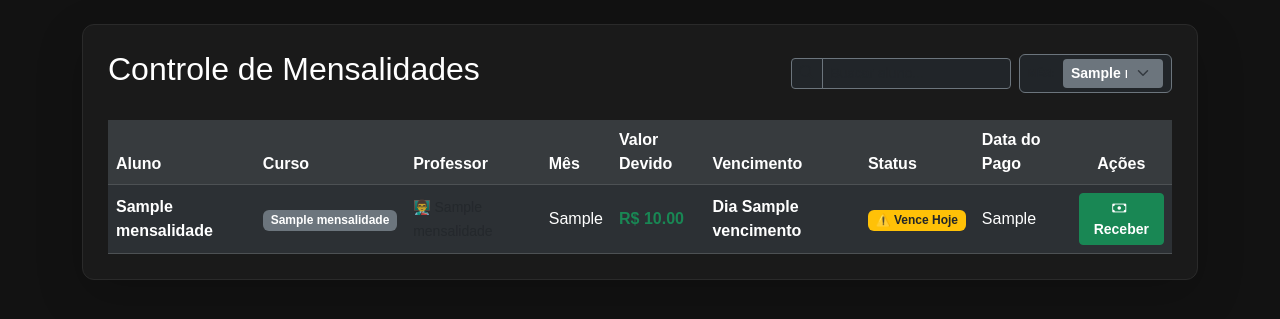
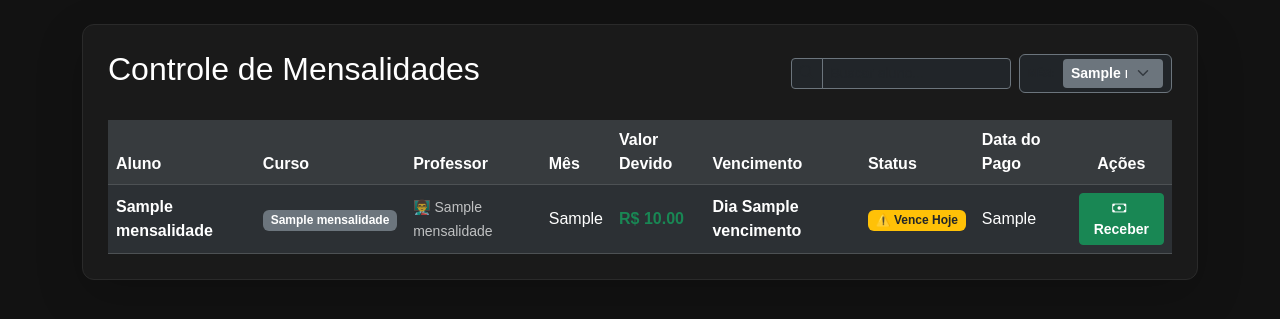
Before and after one commit to brunomoura88/music-school-manager, a Flask app: template templates/financeiro.html in a window 1280 px wide. Shown: the part 57-376 px from the top of the page. Run offline with Flask 3, Linux system fonts and the light colour scheme; the template is opened without the code that fills it: most values are stand-ins (such as "Sample title", 1, 10 or a date in 2020); some libraries are stand-ins or nearby versions.

Commit message:
Update financeiro.html

```diff
--- a/templates/financeiro.html
+++ b/templates/financeiro.html
@@ -28,9 +28,17 @@
         border-radius: 12px;
         padding: 25px;
       }
-      .table {
-        color: white;
-      }
+      /* --- ESTILIZAÇÃO DO FINANCEIRO PREMIUM --- */
+.table {
+    color: white; /* Garante que o texto base da tabela seja branco */
+}
+
+/* Clareia a coluna do professor (onde tem o bonequinho) */
+.table td span.text-muted.small {
+    color: rgba(255, 255, 255, 0.7) !important; /* Um branco 70% opaco para dar leitura perfeita */
+    font-weight: 500; /* Dá um leve peso na fonte pra ajudar */
+}
+
       .card-faturamento {
         background-color: #222222;
         border: 1px solid #333333;
```
